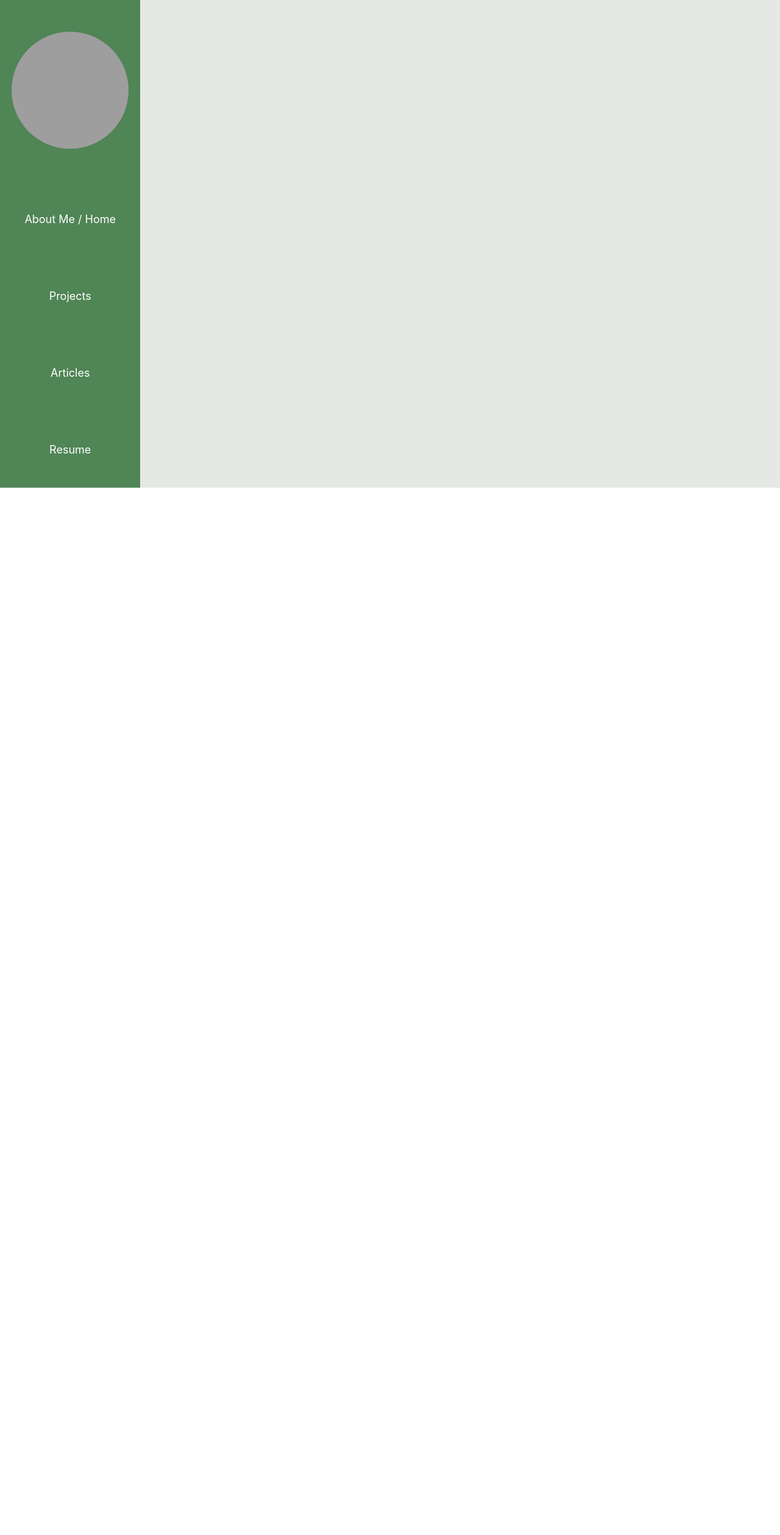
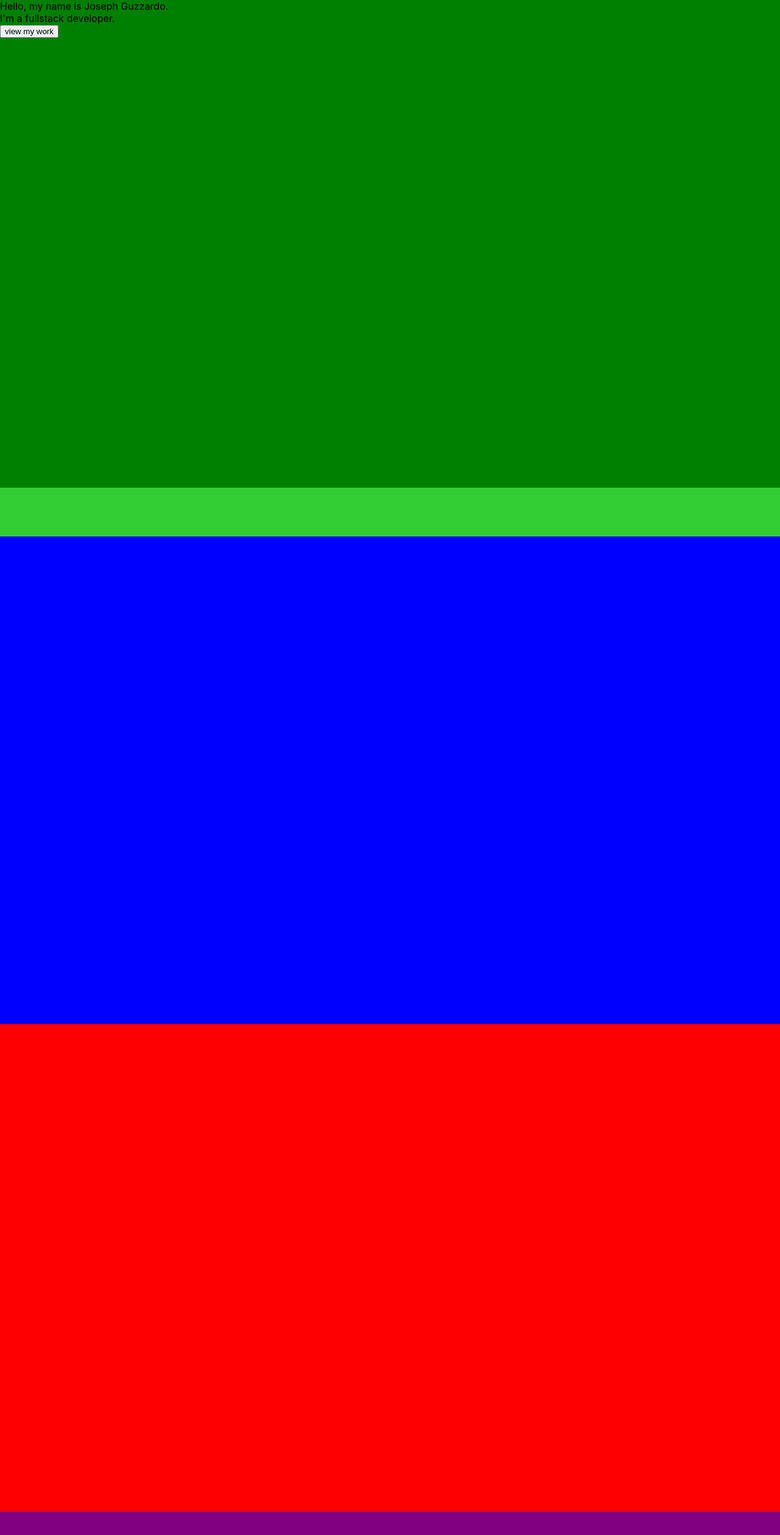
Before and after one commit to jguzz/portfolio, a React (Create React App) app: page / in a window 1280 px wide. Shown: the top 2518 px of the page at 61% size. Before the commit the page ends 800 px from the top, so only its background shows below. Built offline with nearby package versions, Linux system fonts and the light colour scheme; grey boxes are pictures that could not be loaded.

Commit message:
changed layout of website... added sticky nav bar

```diff
--- a/src/components/App.js
+++ b/src/components/App.js
@@ -5,62 +5,43 @@ import React from "react";
 import { Route, Switch } from "react-router-dom";
 // Styled Components
 import styled from "styled-components";
-import Body from "./style/Body";
-import Wrapper from "./style/Wrapper";
-import NavLink from "./style/NavLink";
-import Profile from "./style/Profile";
-import profPic from "./profile.jpeg";
-// React Components
-import Home from "./Home";
-import Projects from "./Projects";
-import Articles from "./Articles";
-import Resume from "./Resume";
-
 // ==== CSS STYLING ====
 // Most styles are imported here... something I wouldn't do again for a project so small.
 const Heading = styled.h1`
   color: ${(props) => props.theme.primary};
 `;
-const Nav = styled.div`
-position: sticky;
-  display: flex;
-  flex-direction: column;
-  justify-content: space-around;
-  align-content: space-around;
-  flex: 18%;
-  background-color: ${props => props.theme.primary};
-  text-align: center;
+const Home = styled.div`
   height: 100vh;
+  background-color: green;
 `;
+const Nav = styled.div`position: -webkit-sticky;position: sticky;top: 0;height: 5em; background-color:limegreen; `;
+const About = styled.div`
+  height: 100vh;
+  background-color: blue;`;
+const Portfolio = styled.div`
+  height: 100vh;
+  background-color: red;`;
+const Education = styled.div`
+  height: 100vh;
+  background-color: purple;`;
+const Contact = styled.div`
+  height: 100vh;
+  background-color: yellow;`;
 
 // ==== APP ====
 // Has the side nav bar, and the routes for what will display in the body on the right.
 function App() {
   return (
     <>
-      <Wrapper>
-        {/* Side Nav */}
-        <Nav>
-          <Profile
-            src={profPic}
-            alt="Photo of Joseph Guzzardo Softare Engineer"
-          />
-
-          <NavLink to="/portfolio/home">About Me / Home</NavLink>
-          <NavLink to="/portfolio/projects">Projects</NavLink>
-          <NavLink to="/portfolio/articles">Articles</NavLink>
-          <NavLink to="/portfolio/resume">Resume</NavLink>
-        </Nav>
-        {/* Main Body that will display content with router */}
-        <Body>
-          <Switch>
-            <Route path="/portfolio/home" render={() => <Home />} />
-            <Route path="/portfolio/projects" render={() => <Projects />} />
-            <Route path="/portfolio/articles" render={() => <Articles />} />
-            <Route path="/portfolio/resume" render={() => <Resume />} />
-          </Switch>
-        </Body>
-      </Wrapper>
+      <Home>
+        Hello, my name is Joseph Guzzardo. <br /> I'm a fullstack developer.
+        <br /> <button>view my work</button>
+      </Home>
+      <Nav></Nav>
+      <About></About>
+      <Portfolio></Portfolio>
+      <Education></Education>
+      <Contact></Contact>
     </>
   );
 }
```
